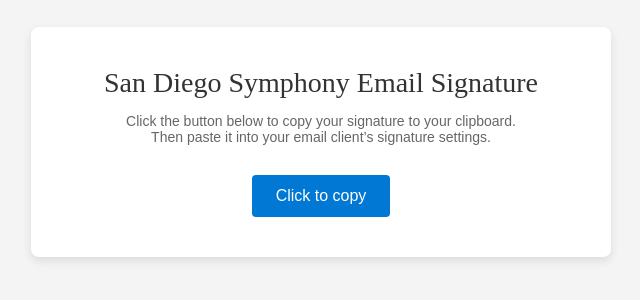
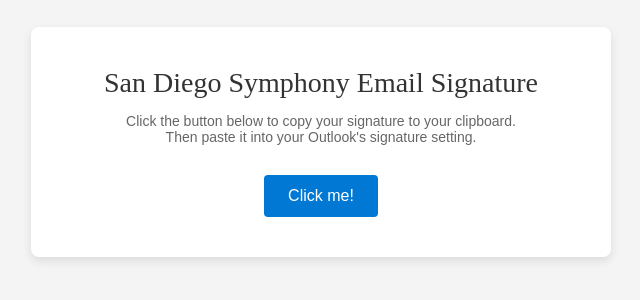
Before and after one commit to thearchmiser/SDS-Signature, a plain HTML site: page index.html in a window 1280 px wide. Shown: the part 258-558 px from the top of the page, without its empty margins (319-959 px from the left). Drawn offline with Linux system fonts and the light colour scheme.

Commit message:
Update index.html

```diff
--- a/index.html
+++ b/index.html
@@ -58,8 +58,8 @@
 
   <div class="container">
     <div class="header">San Diego Symphony Email Signature</div>
-    <p class="description">Click the button below to copy your signature to your clipboard.<br>Then paste it into your email client’s signature settings.</p>
-    <button id="copy-button">Click to copy</button>
+    <p class="description">Click the button below to copy your signature to your clipboard.<br>Then paste it into your Outlook's signature setting.</p>
+    <button id="copy-button">Click me!</button>
   </div>
 
   <div id="signature-html" style="display: none;">
```
